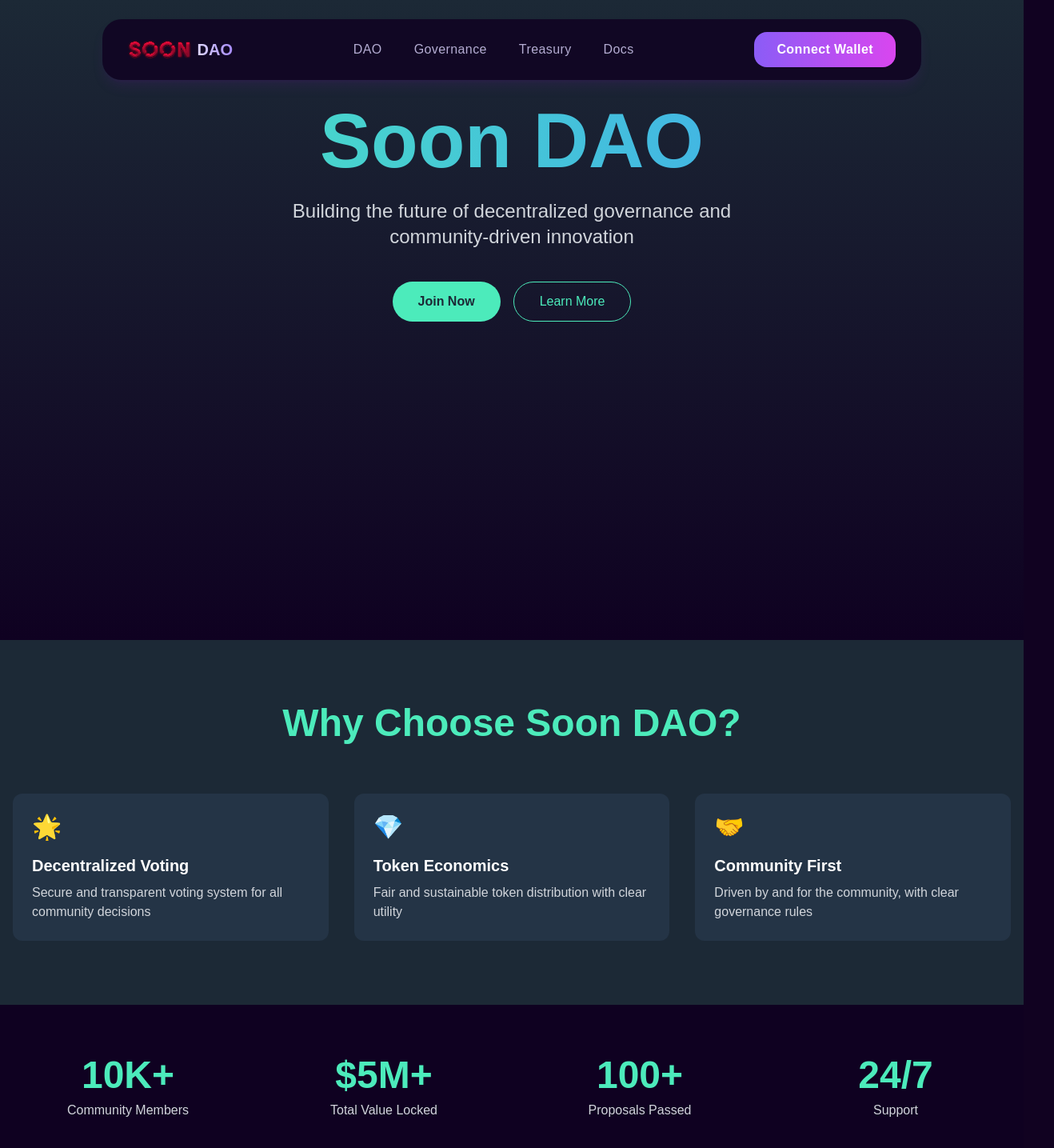
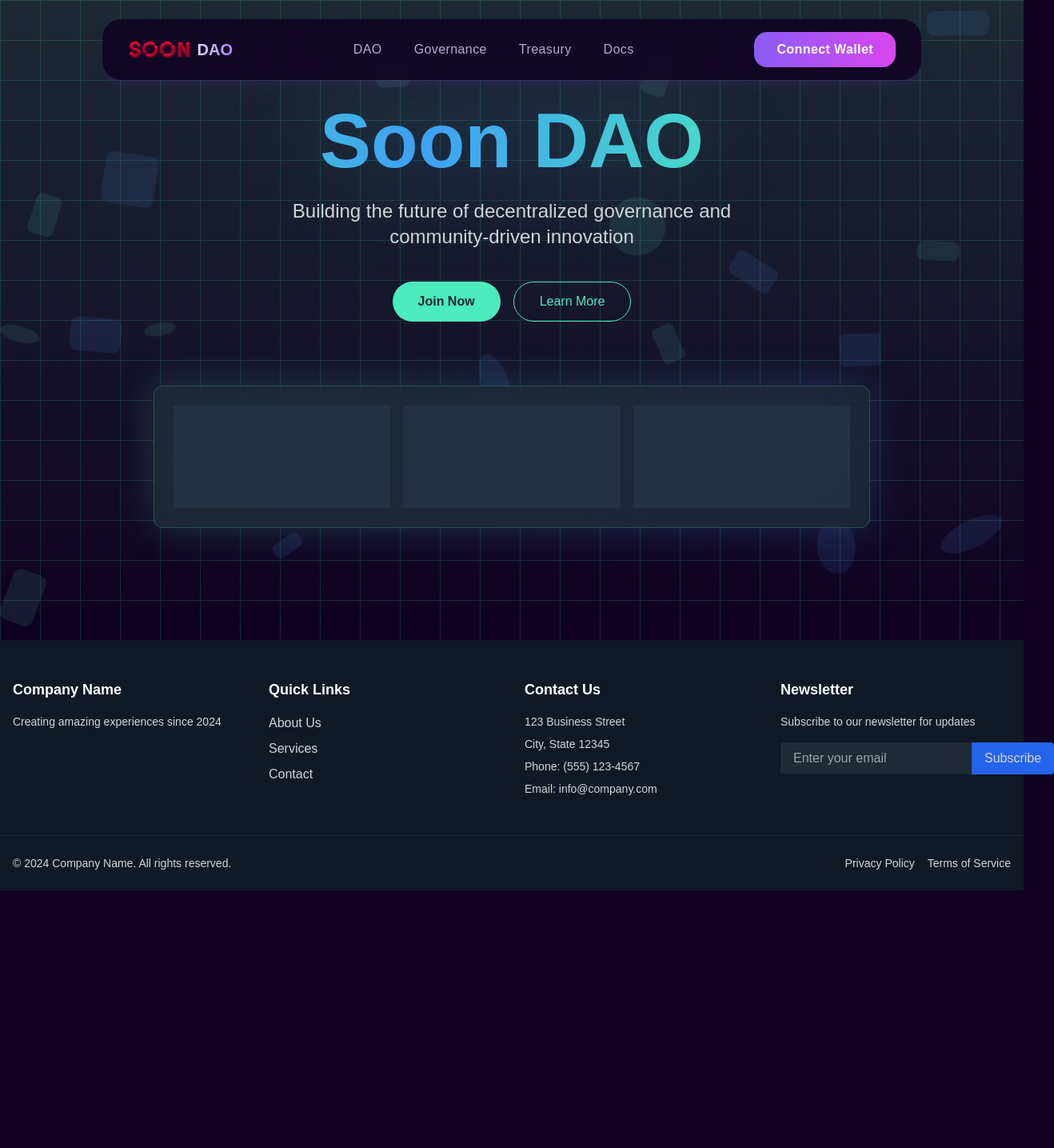
Before and after one commit to CollectiveX-Org/collectivex_website, a Next.js app: page / in a window 1280 px wide. Shown: the top 1435 px of the page at 80% size, 1318 px wide, since content can reach past the window. After the commit the page ends 1113 px from the top, so only its background shows below. Built offline with nearby package versions, Linux system fonts and the light colour scheme.

Commit message:
add:hero section

```diff
--- a/app/Hero/page.tsx
+++ b/app/Hero/page.tsx
@@ -1,40 +1,132 @@
 'use client'
 import React from 'react'
-import { motion } from 'framer-motion'
+import { motion, useScroll, useTransform } from 'framer-motion'
+import { useRef, useEffect, useState } from 'react'
 // import Image from 'next/image'
 
 const Hero = () => {
+  const containerRef = useRef(null)
+  const { scrollYProgress } = useScroll({
+    target: containerRef,
+    offset: ["start start", "end start"]
+  })
+  const [mousePosition, setMousePosition] = useState({ x: 0, y: 0 })
+
+  // Enhanced parallax effects with smoother values
+  const y1 = useTransform(scrollYProgress, [0, 1], [0, -150])
+  const y2 = useTransform(scrollYProgress, [0, 1], [0, -250])
+  const opacity = useTransform(scrollYProgress, [0, 0.5], [1, 0])
+
+  useEffect(() => {
+    const handleMouseMove = (e: MouseEvent) => {
+      setMousePosition({
+        x: (e.clientX - window.innerWidth / 2) * 0.05,
+        y: (e.clientY - window.innerHeight / 2) * 0.05
+      })
+    }
+    window.addEventListener('mousemove', handleMouseMove)
+    return () => window.removeEventListener('mousemove', handleMouseMove)
+  }, [])
+
   return (
     <>
-      <div className="relative min-h-screen bg-gradient-to-b from-[#1C2936] to-[#0F0121]">
-        {/* Animated background particles */}
-        <div className="absolute inset-0 overflow-hidden">
+      <div className="relative min-h-screen bg-gradient-to-b from-[#1C2936] to-[#0F0121] overflow-hidden">
+        {/* Enhanced grid pattern with smoother movement */}
+        <motion.div
+          className="absolute inset-0 opacity-[0.15]"
+          style={{
+            backgroundImage: 'linear-gradient(#4CEBBB 1px, transparent 1px), linear-gradient(90deg, #4CEBBB 1px, transparent 1px)',
+            backgroundSize: '50px 50px',
+          }}
+          animate={{
+            x: mousePosition.x,
+            y: mousePosition.y,
+          }}
+          transition={{
+            type: "spring",
+            damping: 25,
+            stiffness: 100,
+            mass: 0.5
+          }}
+        />
+
+        {/* Enhanced floating shapes */}
+        {[...Array(20)].map((_, i) => (
           <motion.div
-            initial={{ opacity: 0 }}
-            animate={{ opacity: 0.5 }}
-            transition={{ duration: 2 }}
-            className="absolute inset-0"
+            key={i}
+            className="absolute backdrop-blur-3xl"
+            style={{
+              left: `${Math.random() * 100}%`,
+              top: `${Math.random() * 100}%`,
+              width: `${Math.random() * 50 + 20}px`,
+              height: `${Math.random() * 50 + 20}px`,
+              background: i % 2 === 0 ? '#4CEBBB' : '#3EA0F4',
+              borderRadius: i % 3 === 0 ? '50%' : '8px',
+              opacity: 0.1,
+            }}
+            animate={{
+              y: [0, Math.random() * 100 - 50],
+              rotate: [0, 360],
+              scale: [1, Math.random() + 0.5],
+            }}
+            transition={{
+              duration: Math.random() * 5 + 5,
+              repeat: Infinity,
+              repeatType: "reverse",
+              ease: "easeInOut"
+            }}
+          />
+        ))}
+
+        {/* Enhanced main content */}
+        <div className="container mx-auto px-4 pt-32 relative z-10" ref={containerRef}>
+          <motion.div
+            style={{ y: y1, opacity }}
+            className="text-center"
+            initial={{ opacity: 0, y: 50 }}
+            animate={{ opacity: 1, y: 0 }}
+            transition={{ duration: 0.8, ease: "easeOut" }}
           >
-            {/* Add particle effect or geometric patterns here */}
-          </motion.div>
-        </div>
+            {/* Enhanced title animation */}
+            <motion.div
+              className="relative inline-block"
+              whileHover={{
+                scale: 1.05,
+                filter: "brightness(1.1)",
+              }}
+              transition={{
+                type: "spring",
+                stiffness: 400,
+                damping: 15
+              }}
+            >
+              <motion.h1
+                className="text-6xl md:text-8xl font-bold bg-clip-text text-transparent bg-gradient-to-r from-[#4CEBBB] via-[#3EA0F4] to-[#4CEBBB] bg-size-200"
+                animate={{
+                  backgroundPosition: ['0% center', '200% center'],
+                }}
+                transition={{
+                  duration: 15,
+                  repeat: Infinity,
+                  ease: "linear"
+                }}
+              >
+                Soon DAO
+              </motion.h1>
 
-        {/* Main hero content */}
-        <div className="container mx-auto px-4 pt-32 relative z-10">
-          <motion.div
-            initial={{ opacity: 0, y: 20 }}
-            animate={{ opacity: 1, y: 0 }}
-            transition={{ duration: 0.8 }}
-            className="text-center"
-          >
-            <motion.h1
-              className="text-6xl md:text-8xl font-bold bg-clip-text text-transparent bg-gradient-to-r from-[#4CEBBB] to-[#3EA0F4]"
-              initial={{ scale: 0.8 }}
-              animate={{ scale: 1 }}
-              transition={{ duration: 0.5 }}
-            >
-              Soon DAO
-            </motion.h1>
+              {/* Enhanced glow effect */}
+              <motion.div
+                className="absolute inset-0 blur-3xl bg-gradient-to-r from-[#4CEBBB]/20 via-[#3EA0F4]/20 to-[#4CEBBB]/20 -z-10"
+                animate={{
+                  opacity: [0.5, 0.8, 0.5],
+                }}
+                transition={{
+                  duration: 3,
+                  repeat: Infinity,
+                  ease: "easeInOut"
+                }}
+              />
+            </motion.div>
 
             <motion.p
               className="mt-6 text-xl md:text-2xl text-gray-300 max-w-2xl mx-auto"
@@ -45,150 +137,56 @@ const Hero = () => {
               Building the future of decentralized governance and community-driven innovation
             </motion.p>
 
-            {/* CTA Buttons */}
+            {/* Enhanced CTA buttons */}
             <motion.div
               className="mt-10 flex gap-4 justify-center"
-              initial={{ opacity: 0 }}
-              animate={{ opacity: 1 }}
-              transition={{ delay: 0.4 }}
+              initial={{ opacity: 0, y: 20 }}
+              animate={{ opacity: 1, y: 0 }}
+              transition={{ delay: 0.4, duration: 0.6 }}
             >
-              <button className="px-8 py-3 bg-[#4CEBBB] hover:bg-[#3dd6a9] rounded-full text-[#1C2936] font-semibold transition-all">
+              <motion.button
+                className="px-8 py-3 bg-[#4CEBBB] rounded-full text-[#1C2936] font-semibold"
+                whileHover={{
+                  scale: 1.05,
+                  backgroundColor: "#3dd6a9",
+                  boxShadow: "0 0 20px rgba(76, 235, 187, 0.3)"
+                }}
+                whileTap={{ scale: 0.95 }}
+                transition={{ type: "spring", stiffness: 400, damping: 15 }}
+              >
                 Join Now
-              </button>
+              </motion.button>
               <button className="px-8 py-3 border border-[#4CEBBB] rounded-full text-[#4CEBBB] hover:bg-[#4CEBBB]/10 transition-all">
                 Learn More
               </button>
             </motion.div>
           </motion.div>
+
+          {/* New: Floating dashboard preview */}
+          <motion.div
+            style={{ y: y2 }}
+            className="mt-20 relative"
+          >
+            <div className="relative mx-auto max-w-4xl">
+              <div className="absolute inset-0 bg-gradient-to-r from-[#4CEBBB]/20 to-[#3EA0F4]/20 blur-xl -z-10" />
+              <motion.div
+                className="bg-[#1C2936]/80 backdrop-blur-xl rounded-xl p-6 border border-[#4CEBBB]/20"
+                whileHover={{ y: -5 }}
+                transition={{ type: "spring", stiffness: 300 }}
+              >
+                {/* Mock dashboard content */}
+                <div className="grid grid-cols-3 gap-4">
+                  {[...Array(3)].map((_, i) => (
+                    <div key={i} className="h-32 rounded-lg bg-[#243446] animate-pulse" />
+                  ))}
+                </div>
+              </motion.div>
+            </div>
+          </motion.div>
         </div>
       </div>
-
-      {/* Features Section */}
-      <section className="py-20 bg-[#1C2936]">
-        <div className="container mx-auto px-4">
-          <motion.h2
-            className="text-4xl md:text-5xl font-bold text-center text-[#4CEBBB] mb-16"
-            initial={{ opacity: 0, y: 20 }}
-            animate={{ opacity: 1, y: 0 }}
-            transition={{ duration: 0.5 }}
-          >
-            Why Choose Soon DAO?
-          </motion.h2>
-
-          <div className="grid grid-cols-1 md:grid-cols-3 gap-8">
-            {/* Feature Cards */}
-            {features.map((feature, index) => (
-              <motion.div
-                key={index}
-                className="p-6 rounded-xl bg-[#243446] hover:bg-[#2a3e54] transition-all"
-                initial={{ opacity: 0, y: 20 }}
-                animate={{ opacity: 1, y: 0 }}
-                transition={{ delay: index * 0.2 }}
-              >
-                <div className="text-[#4CEBBB] text-3xl mb-4">{feature.icon}</div>
-                <h3 className="text-xl font-semibold text-white mb-2">{feature.title}</h3>
-                <p className="text-gray-300">{feature.description}</p>
-              </motion.div>
-            ))}
-          </div>
-        </div>
-      </section>
-
-      {/* Statistics Section */}
-      <section className="py-16 bg-[#0F0121]">
-        <div className="container mx-auto px-4">
-          <div className="grid grid-cols-2 md:grid-cols-4 gap-8">
-            {stats.map((stat, index) => (
-              <motion.div
-                key={index}
-                className="text-center"
-                initial={{ opacity: 0 }}
-                animate={{ opacity: 1 }}
-                transition={{ delay: index * 0.2 }}
-              >
-                <div className="text-4xl md:text-5xl font-bold text-[#4CEBBB] mb-2">
-                  {stat.value}
-                </div>
-                <div className="text-gray-300">{stat.label}</div>
-              </motion.div>
-            ))}
-          </div>
-        </div>
-      </section>
-
-      {/* How It Works Section */}
-      <section className="py-20 bg-[#1C2936]">
-        <div className="container mx-auto px-4">
-          <motion.h2
-            className="text-4xl md:text-5xl font-bold text-center text-[#4CEBBB] mb-16"
-            initial={{ opacity: 0, y: 20 }}
-            animate={{ opacity: 1, y: 0 }}
-          >
-            How It Works
-          </motion.h2>
-
-          <div className="flex flex-col md:flex-row gap-8 justify-center items-center">
-            {steps.map((step, index) => (
-              <motion.div
-                key={index}
-                className="flex flex-col items-center text-center max-w-sm"
-                initial={{ opacity: 0, x: -20 }}
-                animate={{ opacity: 1, x: 0 }}
-                transition={{ delay: index * 0.3 }}
-              >
-                <div className="w-16 h-16 rounded-full bg-[#4CEBBB] flex items-center justify-center text-[#1C2936] text-2xl font-bold mb-4">
-                  {index + 1}
-                </div>
-                <h3 className="text-xl font-semibold text-white mb-2">{step.title}</h3>
-                <p className="text-gray-300">{step.description}</p>
-              </motion.div>
-            ))}
-          </div>
-        </div>
-      </section>
     </>
   )
 }
 
-// Add these arrays at the top of your file, after the imports
-const features = [
-  {
-    icon: "🌟",
-    title: "Decentralized Voting",
-    description: "Secure and transparent voting system for all community decisions"
-  },
-  {
-    icon: "💎",
-    title: "Token Economics",
-    description: "Fair and sustainable token distribution with clear utility"
-  },
-  {
-    icon: "🤝",
-    title: "Community First",
-    description: "Driven by and for the community, with clear governance rules"
-  }
-]
-
-const stats = [
-  { value: "10K+", label: "Community Members" },
-  { value: "$5M+", label: "Total Value Locked" },
-  { value: "100+", label: "Proposals Passed" },
-  { value: "24/7", label: "Support" }
-]
-
-const steps = [
-  {
-    title: "Connect Wallet",
-    description: "Link your Web3 wallet to join the DAO"
-  },
-  {
-    title: "Get Tokens",
-    description: "Acquire governance tokens to participate"
-  },
-  {
-    title: "Start Voting",
-    description: "Vote on proposals and shape the future"
-  }
-]
-
 export default Hero
--- /dev/null
+++ b/app/Trust/page.tsx
@@ -0,0 +1,165 @@
+'use client'
+import React from 'react'
+import { motion } from 'framer-motion'
+import Image from 'next/image'
+
+const TrustedBy = () => {
+  return (
+    <section className="py-24 bg-[#1C2936]">
+      <div className="container mx-auto px-4">
+        {/* Header */}
+        <motion.div
+          initial={{ opacity: 0, y: 20 }}
+          whileInView={{ opacity: 1, y: 0 }}
+          viewport={{ once: true }}
+          className="text-center mb-16"
+        >
+          <h2 className="text-4xl md:text-5xl font-bold bg-clip-text text-transparent bg-gradient-to-r from-[#4CEBBB] to-[#3EA0F4]">
+            Trusted by the Best
+          </h2>
+          <p className="mt-4 text-gray-400 text-lg">
+            Join the leading projects and DAOs building with Soon
+          </p>
+        </motion.div>
+
+        {/* Partners Grid */}
+        <div className="grid grid-cols-2 md:grid-cols-3 lg:grid-cols-4 gap-8 md:gap-12">
+          {partners.map((partner, index) => (
+            <motion.div
+              key={index}
+              initial={{ opacity: 0, y: 20 }}
+              whileInView={{ opacity: 1, y: 0 }}
+              viewport={{ once: true }}
+              transition={{ delay: index * 0.1 }}
+              whileHover={{ scale: 1.05 }}
+              className="relative group"
+            >
+              <div className="bg-[#243446] rounded-xl p-6 h-full transition-all duration-300 hover:bg-[#2a3e54] border border-[#4CEBBB]/10 hover:border-[#4CEBBB]/30">
+                <div className="flex flex-col items-center space-y-4">
+                  {/* Partner Logo */}
+                  <div className="relative w-16 h-16 md:w-20 md:h-20">
+                    <Image
+                      src={partner.logo}
+                      alt={partner.name}
+                      fill
+                      className="object-contain filter brightness-90 group-hover:brightness-100"
+                    />
+                  </div>
+
+                  {/* Partner Name */}
+                  <h3 className="text-white font-semibold text-lg">
+                    {partner.name}
+                  </h3>
+
+                  {/* Partner Description */}
+                  <p className="text-gray-400 text-sm text-center">
+                    {partner.description}
+                  </p>
+
+                  {/* Stats */}
+                  <div className="flex justify-between w-full pt-4 border-t border-[#4CEBBB]/10">
+                    {partner.stats.map((stat, statIndex) => (
+                      <div key={statIndex} className="text-center">
+                        <div className="text-[#4CEBBB] font-bold">{stat.value}</div>
+                        <div className="text-gray-400 text-xs">{stat.label}</div>
+                      </div>
+                    ))}
+                  </div>
+                </div>
+              </div>
+            </motion.div>
+          ))}
+        </div>
+
+        {/* Bottom CTA */}
+        <motion.div
+          initial={{ opacity: 0, y: 20 }}
+          whileInView={{ opacity: 1, y: 0 }}
+          viewport={{ once: true }}
+          className="text-center mt-16"
+        >
+          <button className="px-8 py-3 bg-[#4CEBBB] hover:bg-[#3dd6a9] rounded-full text-[#1C2936] font-semibold transition-all">
+            Join These Projects
+          </button>
+        </motion.div>
+      </div>
+    </section>
+  )
+}
+
+const partners = [
+  {
+    name: "Solana Foundation",
+    logo: "/images/partners/solana.svg", // You'll need to add these images
+    description: "Leading blockchain platform for scalable applications",
+    stats: [
+      { value: "$2B+", label: "TVL" },
+      { value: "1M+", label: "Users" }
+    ]
+  },
+  {
+    name: "Uniswap",
+    logo: "/images/partners/uniswap.svg",
+    description: "Largest decentralized exchange protocol",
+    stats: [
+      { value: "$5B+", label: "Volume" },
+      { value: "2M+", label: "Traders" }
+    ]
+  },
+  {
+    name: "Aave",
+    logo: "/images/partners/aave.svg",
+    description: "Leading DeFi lending protocol",
+    stats: [
+      { value: "$3B+", label: "Locked" },
+      { value: "500K+", label: "Users" }
+    ]
+  },
+  {
+    name: "Compound",
+    logo: "/images/partners/compound.svg",
+    description: "Algorithmic interest rate protocol",
+    stats: [
+      { value: "$1B+", label: "Assets" },
+      { value: "300K+", label: "Users" }
+    ]
+  },
+  {
+    name: "MakerDAO",
+    logo: "/images/partners/maker.svg",
+    description: "Decentralized stablecoin protocol",
+    stats: [
+      { value: "$8B+", label: "Locked" },
+      { value: "100K+", label: "Vaults" }
+    ]
+  },
+  {
+    name: "Chainlink",
+    logo: "/images/partners/chainlink.svg",
+    description: "Decentralized oracle network",
+    stats: [
+      { value: "1000+", label: "Integrations" },
+      { value: "$5T+", label: "Secured" }
+    ]
+  },
+  {
+    name: "Arbitrum",
+    logo: "/images/partners/arbitrum.svg",
+    description: "Leading Layer 2 scaling solution",
+    stats: [
+      { value: "$2B+", label: "TVL" },
+      { value: "200K+", label: "Users" }
+    ]
+  },
+  {
+    name: "Optimism",
+    logo: "/images/partners/optimism.svg",
+    description: "Ethereum Layer 2 scaling platform",
+    stats: [
+      { value: "$1B+", label: "TVL" },
+      { value: "150K+", label: "Users" }
+    ]
+  }
+]
+
+export default TrustedBy
--- a/app/globals.css
+++ b/app/globals.css
@@ -6,3 +6,7 @@ body {
   font-family: Arial, Helvetica, sans-serif;
   background-color: #110221;
 }
+
+.bg-size-200 {
+  background-size: 200% auto;
+}
--- a/app/page.tsx
+++ b/app/page.tsx
@@ -1,13 +1,18 @@
 import React from 'react'
 import Navbar from '@/components/navbar/page'
 import Hero from '@/app/Hero/page'
-import Testimonial from '@/components/Testimonial/page'
+// import Testimonial from '@/components/Testimonial/page'
+import Footer from '@/components/footer/page'
+// import TrustedBy from '@/app/Trust/page'
+
 const page = () => {
   return (
     <div className=''>
       <Navbar />
       <Hero />
-      <Testimonial />
+      {/* <TrustedBy /> */}
+      {/* <Testimonial /> */}
+      <Footer />
     </div>
   )
 }
--- a/components/Testimonial/page.tsx
+++ b/components/Testimonial/page.tsx
@@ -55,7 +55,7 @@ const TestimonialSection = () => {
                   <p className="text-blue-400">{testimonial.role}</p>
                 </div>
               </div>
-              <p className="text-gray-300 italic">"{testimonial.quote}"</p>
+              <p className="text-gray-300 italic">&quot;{testimonial.quote}&quot;</p>
               <div className="mt-6 flex justify-end">
                 <svg
                   className="w-8 h-8 text-blue-500/20"
--- a/components/footer/page.tsx
+++ b/components/footer/page.tsx
@@ -1,11 +1,77 @@
 import React from 'react'
+import Link from 'next/link'
 
-const page = () => {
+const Footer = () => {
   return (
-    <div>
+    <footer className="bg-gray-900 text-gray-300">
+      <div className="max-w-7xl mx-auto px-4 py-12 grid grid-cols-1 md:grid-cols-4 gap-8">
+        {/* Company Info */}
+        <div className="space-y-4">
+          <h3 className="text-white text-lg font-bold">Company Name</h3>
+          <p className="text-sm">Creating amazing experiences since 2024</p>
+          <div className="flex space-x-4">
+            <a href="#" className="hover:text-white transition-colors">
+              <i className="fab fa-twitter"></i>
+            </a>
+            <a href="#" className="hover:text-white transition-colors">
+              <i className="fab fa-facebook"></i>
+            </a>
+            <a href="#" className="hover:text-white transition-colors">
+              <i className="fab fa-instagram"></i>
+            </a>
+          </div>
+        </div>
 
-    </div>
+        {/* Quick Links */}
+        <div className="space-y-4">
+          <h3 className="text-white text-lg font-bold">Quick Links</h3>
+          <ul className="space-y-2">
+            <li><Link href="/about" className="hover:text-white transition-colors">About Us</Link></li>
+            <li><Link href="/services" className="hover:text-white transition-colors">Services</Link></li>
+            <li><Link href="/contact" className="hover:text-white transition-colors">Contact</Link></li>
+          </ul>
+        </div>
+
+        {/* Contact Info */}
+        <div className="space-y-4">
+          <h3 className="text-white text-lg font-bold">Contact Us</h3>
+          <ul className="space-y-2 text-sm">
+            <li>123 Business Street</li>
+            <li>City, State 12345</li>
+            <li>Phone: (555) 123-4567</li>
+            <li>Email: info@company.com</li>
+          </ul>
+        </div>
+
+        {/* Newsletter */}
+        <div className="space-y-4">
+          <h3 className="text-white text-lg font-bold">Newsletter</h3>
+          <p className="text-sm">Subscribe to our newsletter for updates</p>
+          <div className="flex">
+            <input
+              type="email"
+              placeholder="Enter your email"
+              className="bg-gray-800 text-white px-4 py-2 rounded-l focus:outline-none"
+            />
+            <button className="bg-blue-600 px-4 py-2 rounded-r hover:bg-blue-700 transition-colors">
+              Subscribe
+            </button>
+          </div>
+        </div>
+      </div>
+
+      {/* Bottom Bar */}
+      <div className="border-t border-gray-800">
+        <div className="max-w-7xl mx-auto px-4 py-6 text-sm text-center md:flex md:justify-between">
+          <p>© 2024 Company Name. All rights reserved.</p>
+          <div className="space-x-4 mt-4 md:mt-0">
+            <Link href="/privacy" className="hover:text-white transition-colors">Privacy Policy</Link>
+            <Link href="/terms" className="hover:text-white transition-colors">Terms of Service</Link>
+          </div>
+        </div>
+      </div>
+    </footer>
   )
 }
 
-export default page
+export default Footer
```
